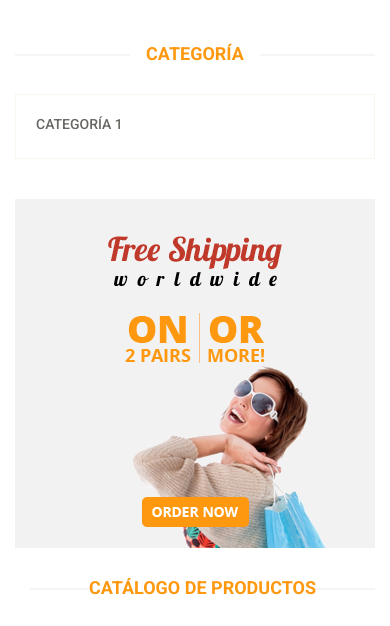
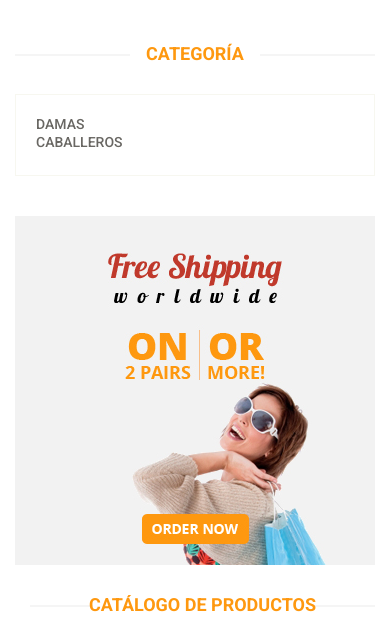
Before and after one commit to David-Jaquez/Eshopper, a PHP site: page / in a window 390 px wide. Shown: the part 656-1282 px from the top of the page. Run offline with PHP 8.4, Linux system fonts and the light colour scheme.

Commit message:
Add files via upload

```diff
--- a/Eshopper/index.php
+++ b/Eshopper/index.php
@@ -1,10 +1,29 @@
 <!DOCTYPE html>
+<?php
+  $BDProductos = array(
+    array(1, 2, 3, 4, 5),                                       //El ID
+    array("Blusa", "Lentes", "Playera", "Pantalón", "Vestido"), //La Descripción
+    array(100, 350, 200, 420, 250),                             //El Precio
+    array("Dama", "Caballero", "Caballero", "Dama", "Dama"));   //Categoría
+  $iProductos = 5; //Indica el No. de Productos
+
+  $BDAlmacen = array(
+    array(1, 2, 3, 4, 5), //El IDProducto
+    array(0,10, 5,15, 3)); //Las Existencias
+
+  $iAlmacen = 2; //El No. de existencias
+  $BDVentas = array(
+    array(2,3), //El IDProducto
+    array(2,1), //La Cantidad
+    array(700, 200)); //El Monto
+  $iVentas = 2; //El No. de ventas al momento
+?>
 <html lang="es">
 <head>
     <meta charset="utf-8">
     <meta name="viewport" content="width=device-width, initial-scale=1.0">
     <meta name="Software Punto de Venta" content="">
-    <meta name="Gerardo Aguilar" content="">
+    <meta name="Jaquez Almaguer" content="">
     <title>Inicio | E-Shopper</title>
     <link href="css/bootstrap.min.css" rel="stylesheet">
     <link href="css/font-awesome.min.css" rel="stylesheet">
@@ -32,7 +51,7 @@
 					<div class="col-sm-6">
 						<div class="contactinfo">
 							<ul class="nav nav-pills">
-								<li><a href="#"><i class="fa fa-phone"></i> +52 618 1200 776</a></li>
+								<li><a href="#"><i class="fa fa-phone"></i> +52 618 4200 690</a></li>
 								<li><a href="#"><i class="fa fa-envelope"></i> atencionclientes@gmail.com</a></li>
 							</ul>
 						</div>
@@ -147,7 +166,8 @@
 						<div class="panel-group category-products" id="accordian"><!--category-productsr-->
 							<div class="panel panel-default">
 								<div class="panel-heading">
-									<h4 class="panel-title"><a href="#">Categoría 1</a></h4>
+									<h4 class="panel-title"><a href="#">Damas</a></h4>
+									<h4 class="panel-title"><a href="#">Caballeros</a></h4>
 								</div>
 							</div>
 						</div><!--/category-products-->
@@ -162,26 +182,37 @@
 				<div class="col-sm-9 padding-right">
 					<div class="features_items"><!--features_items-->
 						<h2 class="title text-center">Catálogo de Productos</h2>
+						<?php
+                        for ($i=0; $i< $iProductos;$i++){
+                        ?>
 						<div class="col-sm-4">
 							<div class="product-image-wrapper">
 								<div class="single-products">
 										<div class="productinfo text-center">
-											<img src="images/home/product1.jpg" alt="" />
-											<h2>$56</h2>
-											<p>Producto 1</p>
+											<?php
+											$img = $BDProductos[0][$i];
+											?>
+											<img src="images/home/<?php echo$img;?>.jpg" alt="" width="210" height="180"/>
+											<h2>
+												<?php echo"$ " . $BDProductos[2][$i];
+												?>
+											<h2>
+											<p><?php echo "$ " . $BDProductos[1][$i];
+									        ?>
+											<p>
 											<a href="#" class="btn btn-default add-to-cart"><i class="fa fa-shopping-cart"></i>Agregar al Carrito</a>
 										</div>
 										<div class="product-overlay">
 											<div class="overlay-content">
-												<h2>$56</h2>
-												<p>Producto 1</p>
+												<h2><?php echo $BDProductos[2][$i];?></h2>
+												<p><?php echo  $BDProductos [1][$i];?></p>
 												<a href="#" class="btn btn-default add-to-cart"><i class="fa fa-shopping-cart"></i>Agregar al Carrito</a>
 											</div>
 										</div>
 								</div>
 							</div>
 						</div>
-
+						<?php } ?>
 					</div><!--features_items-->
 
 
@@ -198,6 +229,19 @@
 												<div class="productinfo text-center">
 													<img src="images/home/recommend1.jpg" alt="" />
 													<h2>$50</h2>
+													<p>Producto Esp 1</p>
+													<a href="#" class="btn btn-default add-to-cart"><i class="fa fa-shopping-cart"></i>Agregar al Carrito</a>
+												</div>
+
+											</div>
+										</div>
+									</div>
+<div class="col-sm-4">
+										<div class="product-image-wrapper">
+											<div class="single-products">
+												<div class="productinfo text-center">
+													<img src="images/home/recommend1.jpg" alt="" />
+													<h2>$100</h2>
 													<p>Producto Esp 1</p>
 													<a href="#" class="btn btn-default add-to-cart"><i class="fa fa-shopping-cart"></i>Agregar al Carrito</a>
 												</div>
```
